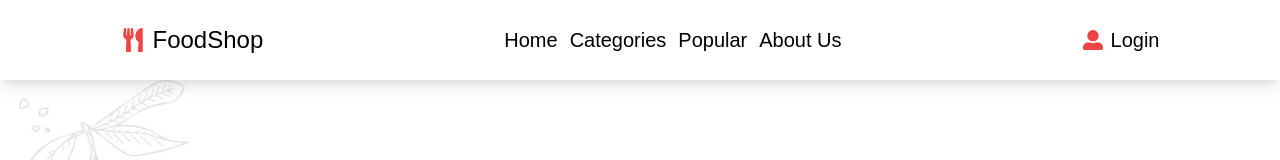
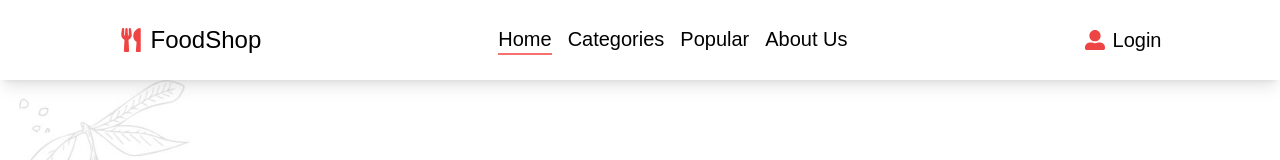
Before and after one commit to antonin686/r-foodshop, a React (Create React App) app: page / in a window 1280 px wide. Shown: the top 160 px of the page. Built offline with nearby package versions, Linux system fonts and the light colour scheme; no server answers.

Commit message:
header links are fucntional now

```diff
--- a/src/App.tsx
+++ b/src/App.tsx
@@ -11,6 +11,7 @@ function App() {
     <Routes>
       <Route path="/*" element={<Layout />}>
         <Route path="" element={<Welcome />} />
+        <Route path="categories" element={<Test />} />
         <Route path="categories/:category/products" element={<CategoryProducts />} />
       </Route>
       <Route path="/admin" element={CategoryProducts} />
--- a/src/components/Header.tsx
+++ b/src/components/Header.tsx
@@ -1,6 +1,7 @@
 import { FaUtensils, FaUserAlt } from "react-icons/fa";
 import { AiOutlineMenu, AiOutlineClose } from "react-icons/ai";
 import { useState } from "react";
+import { Link, NavLink } from "react-router-dom";
 
 function Header() {
   const [menu, setmenu] = useState<number>(0);
@@ -14,39 +15,41 @@ function Header() {
     else return "";
   };
 
+  const navStyling = (navInfo: any) => {
+    return navInfo.isActive ? "border-b-2 theme-border" : "";
+  }
+
   return (
     <header className="relative shadow-lg">
       <nav className="container mx-auto flex flex-wrap justify-around items-center text-xl py-6 relative">
-        <div className="flex items-center gap-2 text-2xl">
+        <Link to="/" className="flex items-center gap-2 text-2xl">
           <FaUtensils className="text-main" /> FoodShop
+        </Link>
+        <div className="md:flex gap-4 hidden">
+          <NavLink className={navStyling} to="/">Home</NavLink>
+          <NavLink className={navStyling} to="/categories">Categories</NavLink>
+          <NavLink className={navStyling} to="/products">Popular</NavLink>
+          <NavLink className={navStyling} to="/about-us">About Us</NavLink>
         </div>
-        <ul className="md:flex gap-3 hidden">
-          <li>Home</li>
-          <li>Categories</li>
-          <li>Popular</li>
-          <li>About Us</li>
-        </ul>
         <button className="md:hidden text-3xl border p-2" onClick={handleMenuClick}>
           {menu === 2 ? <AiOutlineClose /> : <AiOutlineMenu />}
         </button>
-        <div className="md:flex hidden items-center gap-2">
+        <Link to="/login" className="md:flex hidden items-center gap-2">
           <FaUserAlt className="text-main" /> Login
-        </div>
+        </Link>
       </nav>
 
-      <ul
+      <div
         className={` ${toggler()} h-0 w-full text-lg absolute overflow-hidden z-20 bg-white shadow-lg  flex flex-col gap-2 items-left pl-14`}
       >
-        <li>Home</li>
-        <li>Categories</li>
-        <li>Popular</li>
-        <li>About Us</li>
-        <li>
-          <div className="flex items-center gap-2">
-            <FaUserAlt className="text-main" /> Login
-          </div>
-        </li>
-      </ul>
+        <Link to="/">Home</Link>
+        <Link to="/categories">Categories</Link>
+        <Link to="/products">Popular</Link>
+        <Link to="/about-us">About Us</Link>
+        <Link to="/login" className="flex items-center gap-2">
+          <FaUserAlt className="text-main" /> Login
+        </Link>
+      </div>
     </header>
   );
 }
--- a/src/styles/global.css
+++ b/src/styles/global.css
@@ -807,6 +807,10 @@ Ensure the default browser behavior of the `hidden` attribute.
   border-left-width: 2px;
 }
 
+.border-b-2 {
+  border-bottom-width: 2px;
+}
+
 .border-solid {
   border-style: solid;
 }
```
